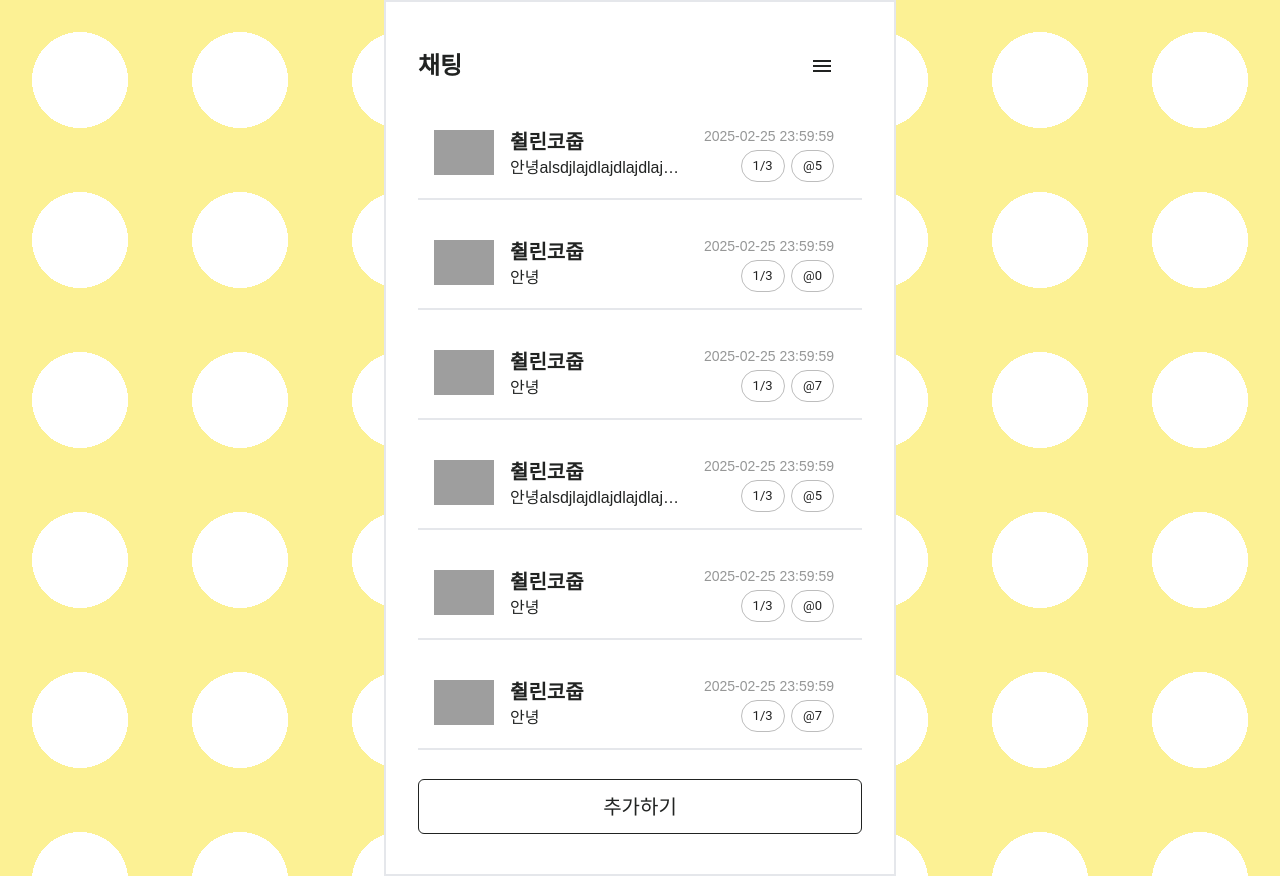
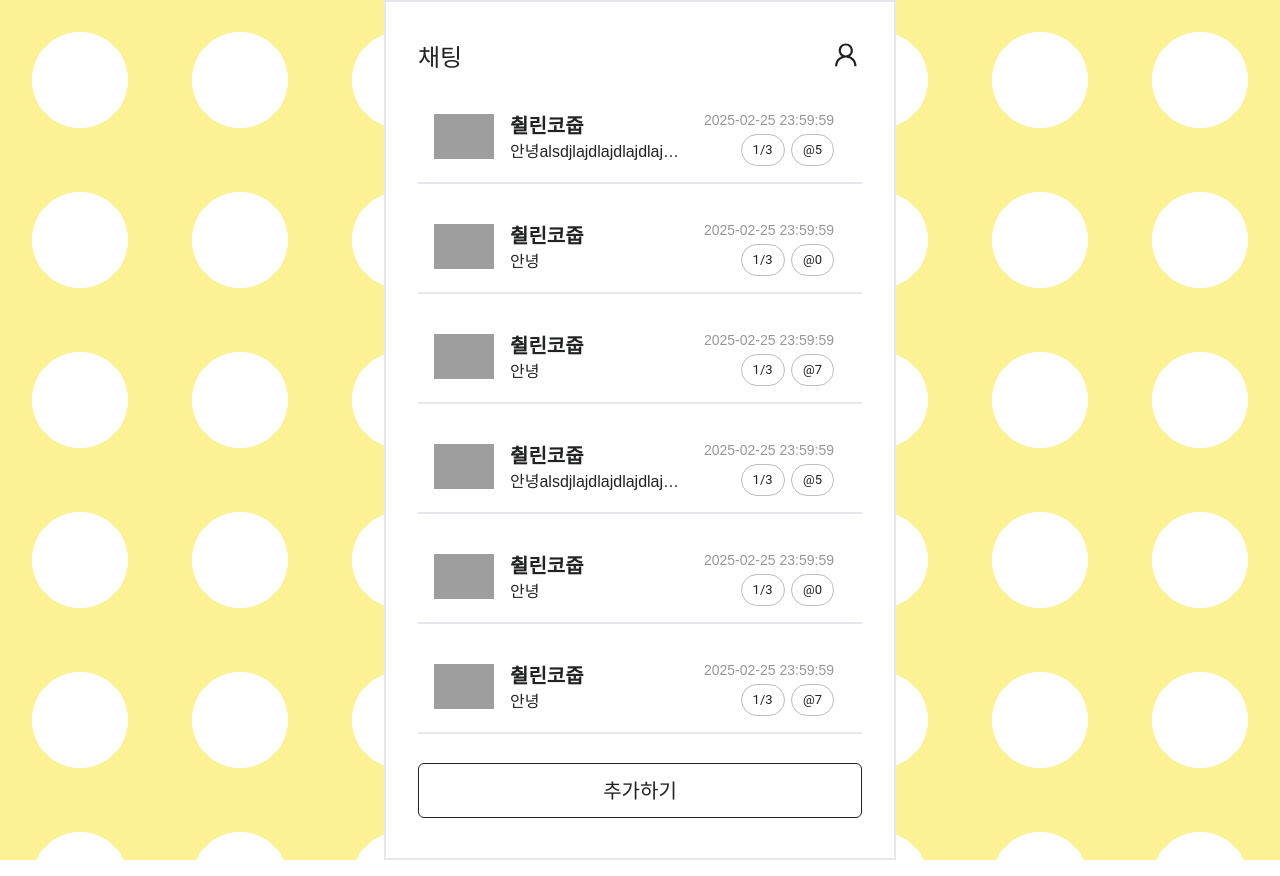
Before and after one commit to Chillin-s-Playground/eggchatter-web-app-FE, a Next.js app: page / in a window 1280 px wide. Built offline with nearby package versions, Linux system fonts and the light colour scheme; grey boxes are pictures that could not be loaded; a web font is replaced by a local one.

Commit message:
style:페이지 인디케이터 메뉴 아이콘 변경

```diff
--- a/components/PageIndicator.tsx
+++ b/components/PageIndicator.tsx
@@ -1,5 +1,3 @@
-import MenuIcon from '@mui/icons-material/Menu';
-import IconButton from "@mui/material/IconButton";
 
 interface PageIndicatorProps {
     text :string;
@@ -7,22 +5,20 @@ interface PageIndicatorProps {
     handleClickMenu ?: () => void
 }
 
+import { UserOutlined } from '@ant-design/icons';
+import { Button } from 'antd';
+
 const PageIndicator = ({ text, hasMenu, handleClickMenu } : PageIndicatorProps) => {
     return (
         <div className='flex justify-between items-center w-full'>
-            <p className='text-2xl font-bold'>{text}</p>
+            <p className='text-2xl' style={{ fontFamily: 'jalnan-font' }}>{text}</p>
 
             {hasMenu && (
-                <IconButton
-                    size="large"
-                    edge="start"
-                    color="inherit"
-                    aria-label="menu"
-                    sx={{ mr: 2 }}
+                <Button
+                    type='text'
+                    icon={<UserOutlined style={{ fontSize: '1.6rem'}}/>}
                     onClick={handleClickMenu}
-                >
-                <MenuIcon />
-              </IconButton>
+                />
             )}
         </div>
     )
```
